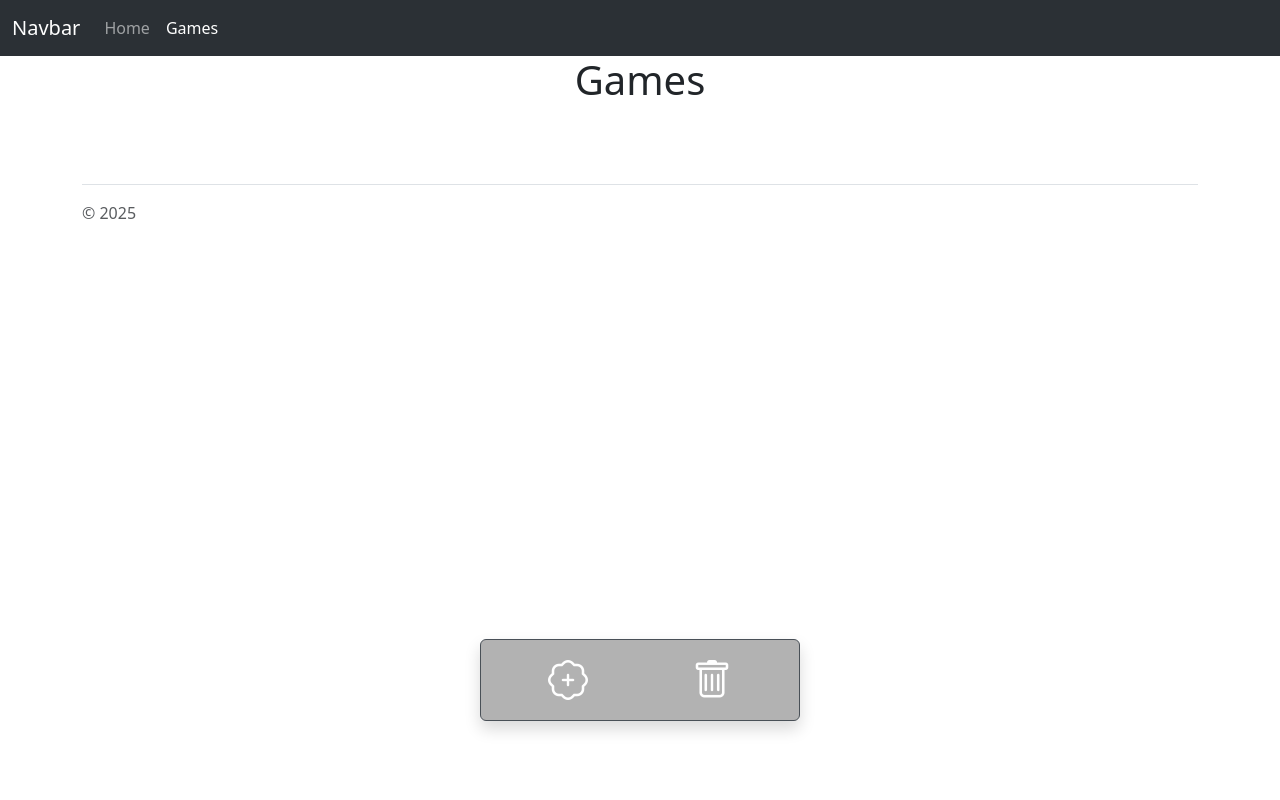
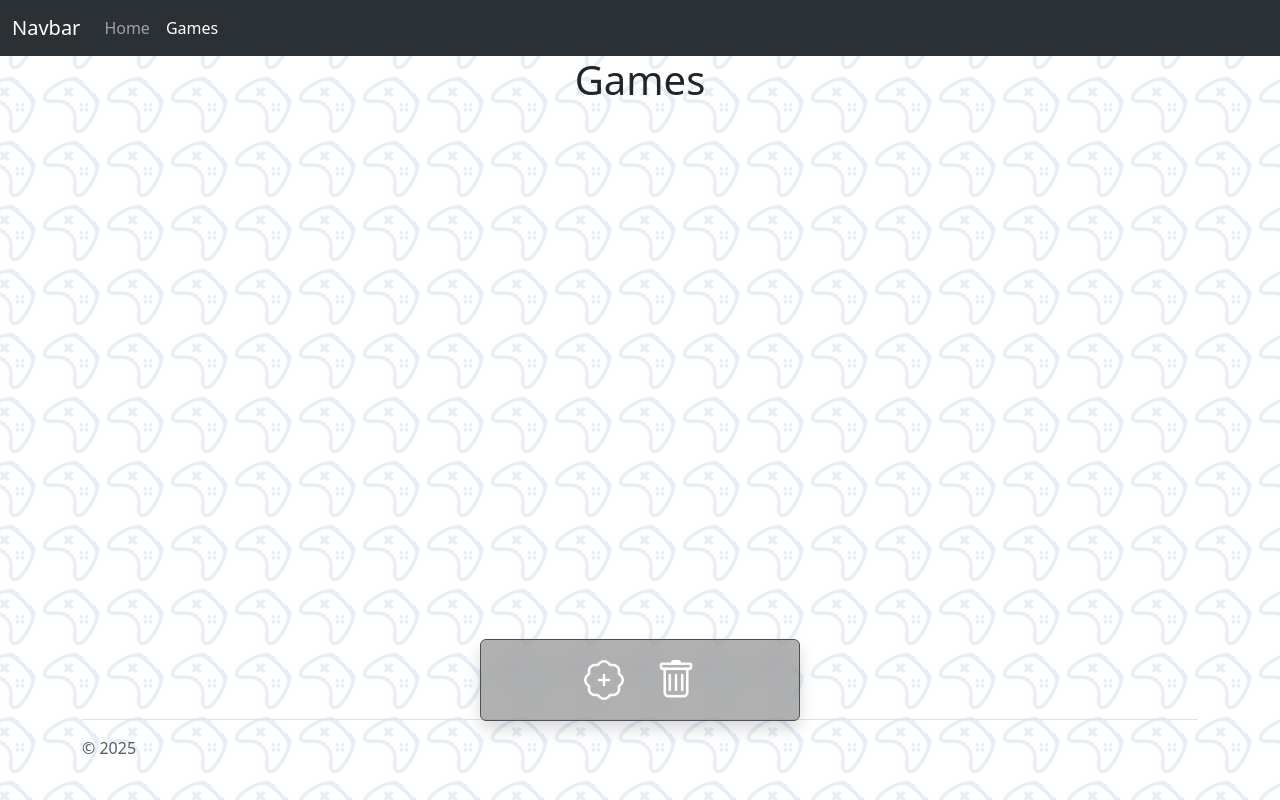
Before and after one commit to RileyDruken/CP-1895-Flask-Project, a Flask app: page /games in a window 1280 px wide. Run offline with Flask 3, Linux system fonts and the light colour scheme.

Commit message:
fixed footer & added scrolling background

```diff
--- a/static/styles/games.css
+++ b/static/styles/games.css
@@ -1,21 +1,28 @@
 .dock {
+    position: absolute;
     top: 85%;
     left: 50%;
     transform: translate(-50%, -50%);
+    display: flex;
+    justify-content: center;
+    align-items: center;
+    gap: 2em;
     text-align: center;
     backdrop-filter: blur(10px);
-    background-color: rgba(0,0,0,30%);
-
+    background-color: rgba(0, 0, 0, 0.3);
+    padding: 10px 20px;
+    border-radius: 12px;
 }
 
 .dock > a {
     color: White;
-    margin: 50px;
     text-decoration: none;
+    transition: 1s;
 }
 
 .dock > a:hover {
     color: lightblue;
+    transform: scale(1.5);
 }
 
 #unchecked-star {
--- /dev/null
+++ b/static/styles/style.css
@@ -0,0 +1,11 @@
+body {
+    background-image: url("/static/assets/controller.svg");
+    background-repeat: repeat;
+    background-size: 5%;
+    animation: ScrollImage 200s linear infinite;
+}
+
+@keyframes ScrollImage {
+  from {background-position: bottom left;}
+  to {background-position: top right;}
+}
--- a/templates/base.html
+++ b/templates/base.html
@@ -1,41 +1,35 @@
 <!DOCTYPE html>
-<html lang="en">
+<html lang="en" class="h-100">
   <head>
     <meta charset="UTF-8">
     <title>{% block title %} {% endblock %}</title>
-    <link href="https://cdn.jsdelivr.net/npm/bootstrap@5.3.5/dist/css/bootstrap.min.css" rel="stylesheet"
-          integrity="sha384-SgOJa3DmI69IUzQ2PVdRZhwQ+dy64/BUtbMJw1MZ8t5HZApcHrRKUc4W0kG879m7" crossorigin="anonymous">
-    <script src="https://cdn.jsdelivr.net/npm/bootstrap@5.3.5/dist/js/bootstrap.bundle.min.js"
-            integrity="sha384-k6d4wzSIapyDyv1kpU366/PK5hCdSbCRGRCMv+eplOQJWyd1fbcAu9OCUj5zNLiq"
-            crossorigin="anonymous"></script>
+    <link href="https://cdn.jsdelivr.net/npm/bootstrap@5.3.5/dist/css/bootstrap.min.css" rel="stylesheet" integrity="sha384-SgOJa3DmI69IUzQ2PVdRZhwQ+dy64/BUtbMJw1MZ8t5HZApcHrRKUc4W0kG879m7" crossorigin="anonymous">
+    <script src="https://cdn.jsdelivr.net/npm/bootstrap@5.3.5/dist/js/bootstrap.bundle.min.js" integrity="sha384-k6d4wzSIapyDyv1kpU366/PK5hCdSbCRGRCMv+eplOQJWyd1fbcAu9OCUj5zNLiq" crossorigin="anonymous"></script>
     <link rel="stylesheet" href="https://cdn.jsdelivr.net/npm/bootstrap-icons@1.11.3/font/bootstrap-icons.min.css">
-    {% block head %} {% endblock %}
+    <link rel="stylesheet" href="/static/styles/style.css"> {% block head %} {% endblock %}
   </head>
-<body>
+  <body class="h-100 d-flex flex-column">
     <nav class="navbar navbar-expand-lg bg-body-tertiary" data-bs-theme="dark">
       <div class="container-fluid">
         <a class="navbar-brand" href="/">Navbar</a>
-        <button class="navbar-toggler" type="button" data-bs-toggle="collapse" data-bs-target="#navbarNavAltMarkup"
-                aria-controls="navbarNavAltMarkup" aria-expanded="false" aria-label="Toggle navigation">
+        <button class="navbar-toggler" type="button" data-bs-toggle="collapse" data-bs-target="#navbarNavAltMarkup" aria-controls="navbarNavAltMarkup" aria-expanded="false" aria-label="Toggle navigation">
           <span class="navbar-toggler-icon"></span>
         </button>
         <div class="collapse navbar-collapse" id="navbarNavAltMarkup">
           <div class="navbar-nav">
-                <a class="nav-link {% if request.path == "/" %} active {% endif %}" aria-current="page"
-                   href="/">Home</a>
+            <a class="nav-link {% if request.path == "/" %} active {% endif %}" aria-current="page" href="/">Home</a>
             <a class="nav-link {% if request.path == "/games" %} active {% endif %}" href="/games">Games</a>
           </div>
         </div>
       </div>
     </nav>
-<div class="content">
-    {% block content %} {% endblock %}
-</div>
-
+    <div class="content flex-grow-1"> {% block content %} {% endblock %} </div>
     <footer>
+      <br>
+      <br>
+      <div class="container">
         <br><br>
-    <div class="container">
-        <footer class="d-flex flex-wrap justify-content-between align-items-center py-3 my-4 border-top">
+        <footer class="d-flex flex-wrap justify-content-between align-items-center py-3 my-4 border-top mt-auto">
           <p class="col-md-4 mb-0 text-muted">&copy; 2025</p>
         </footer>
       </div>
--- a/templates/games.html
+++ b/templates/games.html
@@ -2,7 +2,7 @@
 
 {% block head %}
     <link href="/static/styles/games.css" rel="stylesheet">
-    <script src="/static/scripts/games.js"></script>
+
 {% endblock %}
 
 {% block content %}
--- a/templates/index.html
+++ b/templates/index.html
@@ -4,7 +4,7 @@
     <h1 class="text-center">{% block title %} Welcome To My Flask Project {% endblock %}</h1>
 
     <div class="container">
-        <h2 style="text-align: center">Favourite Games</h2>
+        <h2 class="text-center">Favourite Games</h2>
         <div class="row">
             <h1>{{ message }}</h1>
             {% if games != [] %}
```
Also changed, not shown: static/assets/controller.svg (added). Lines whose indentation alone changed are shown as unchanged.
